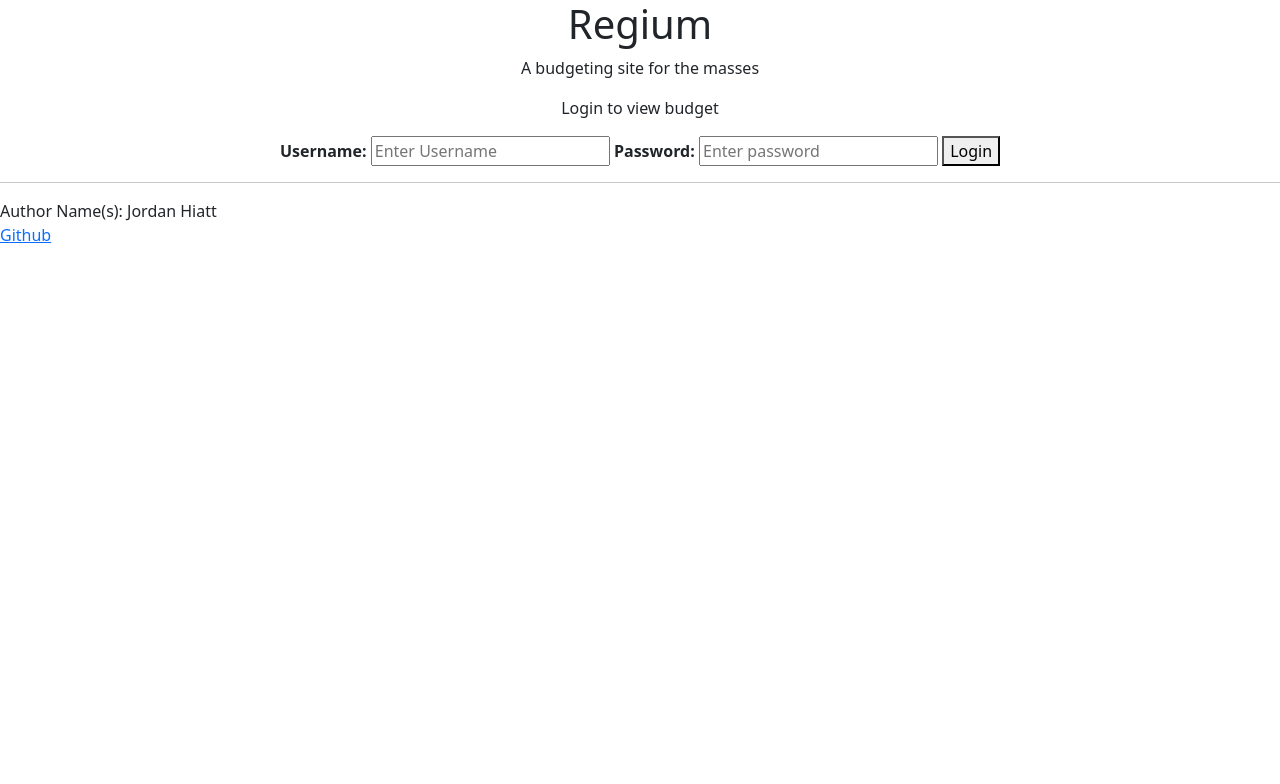
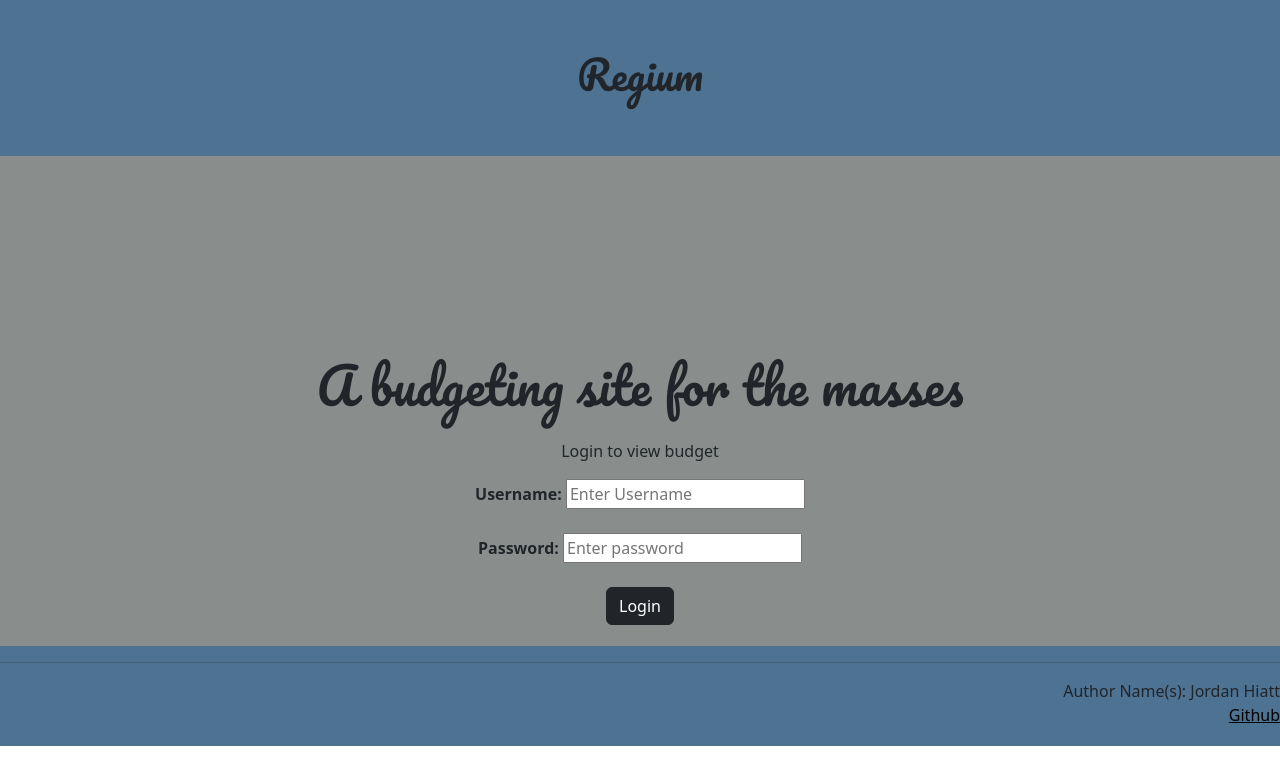
Before and after one commit to jhiatt19/OLDstartup, a plain HTML site: page index.html in a window 1280 px wide. Drawn offline with nearby package versions, Linux system fonts and the light colour scheme.

Commit message:
Color theme chosen, Login page CSS pretty much done

```diff
--- a/index.html
+++ b/index.html
@@ -5,6 +5,7 @@
         <title>Regium</title>
 
         <link rel="stylesheet" href="main.css" />
+        <link rel="stylesheet" href="https://fonts.googleapis.com/css2?family=Pacifico"/>
 
         <!-- Include bootstrap CSS framework -->
         <link
@@ -14,7 +15,7 @@
         crossorigin="anonymous"
         />
     </head>
-    <body style="text-align:center">
+    <body>
         <header>
             <h1>Regium</h1>
             <!--<nav>
@@ -32,14 +33,15 @@
                 <div class="container">
                     <label for="uname"><b>Username:</b></label>
                     <input type="text" placeholder="Enter Username" name="uname">
-
+                    <br></br>
                     <label for="pwd"><b>Password:</b></label>
                     <input type="password" id="psw" placeholder="Enter password"/>
-                    <button type="submit">Login</button>
+                    <br></br>
+                    <button type="submit" class ="btn btn-dark">Login</button>
                 </div>
             </form>
         </main>
-        <footer style="text-align:left">
+        <footer>
             <hr />
             <span class="text-reset">Author Name(s): Jordan Hiatt</span>
             <br/>
--- a/main.css
+++ b/main.css
@@ -0,0 +1,51 @@
+html {
+    height: 100%;
+}
+
+body {
+    display: flex;
+    flex-direction: column;
+    min-width: 500px;
+
+}
+
+header {
+    flex: 0 100px;
+    text-align: center;
+    background-color: #4d7292;
+    padding: 50px;
+    font-family: Pacifico;
+}
+
+main {
+    flex: 1 calc(75vh - 110px);
+    align-items: center;
+    display: flex;
+    flex-direction: column;
+    background-color: #898e8d;
+    padding-top: 15%;
+}
+
+form {
+    text-align: center;
+}
+
+footer {
+    flex: 0 100px;
+    background-color: #4d7292;
+    text-align: right;
+}
+
+footer a{
+    color: black;
+}
+
+footer a:hover {
+    font-weight: bold;
+    color: black;
+}
+
+p {
+    font-size: 50px;
+    font-family: Pacifico;
+}
```
Also changed, not shown: about.html (+6 -0 lines), budget.html (+6 -1 lines), transactions.html (+6 -0 lines).
